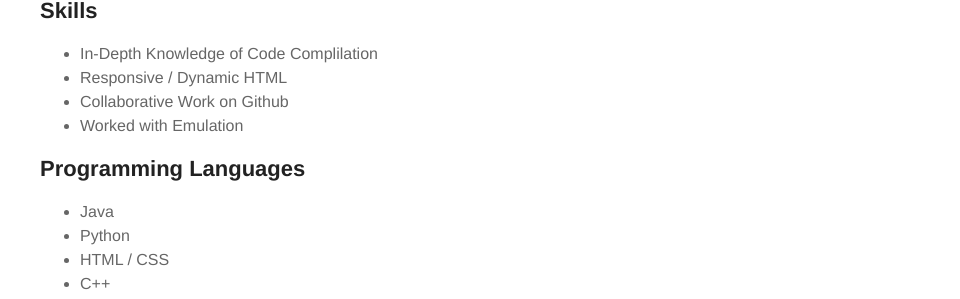
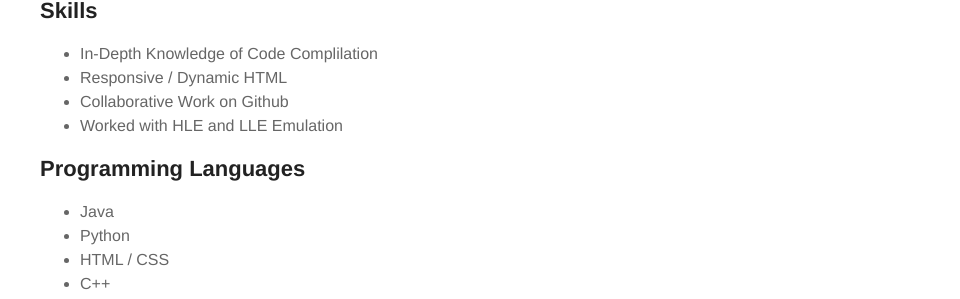
Before and after one commit to noah978/noah978.github.io, a Jekyll site: the page built from about.md, in a window 1280 px wide. Shown: the part 778-1077 px from the top of the page, without its empty margins (320-1280 px from the left). Built offline with Jekyll 4.4.1, drawn with Linux system fonts in a browser that asks for light colours.

Commit message:
Update about.md

```diff
--- a/about.md
+++ b/about.md
@@ -22,7 +22,7 @@ proident, sunt in culpa qui officia deserunt mollit anim id est laborum.</p>
 * In-Depth Knowledge of Code Complilation
 * Responsive / Dynamic HTML
 * Collaborative Work on Github
-* Worked with Emulation
+* Worked with HLE and LLE Emulation
 
 ## Programming Languages
 * Java
```
